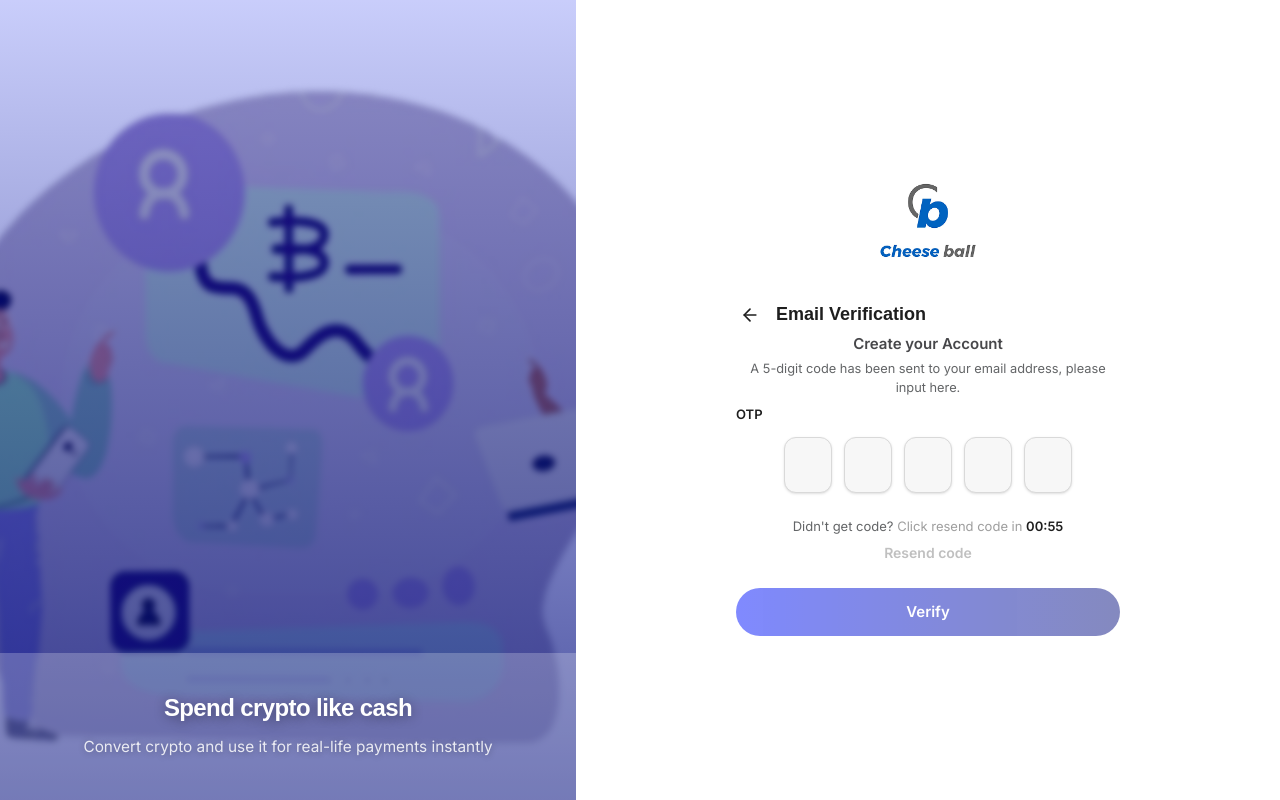
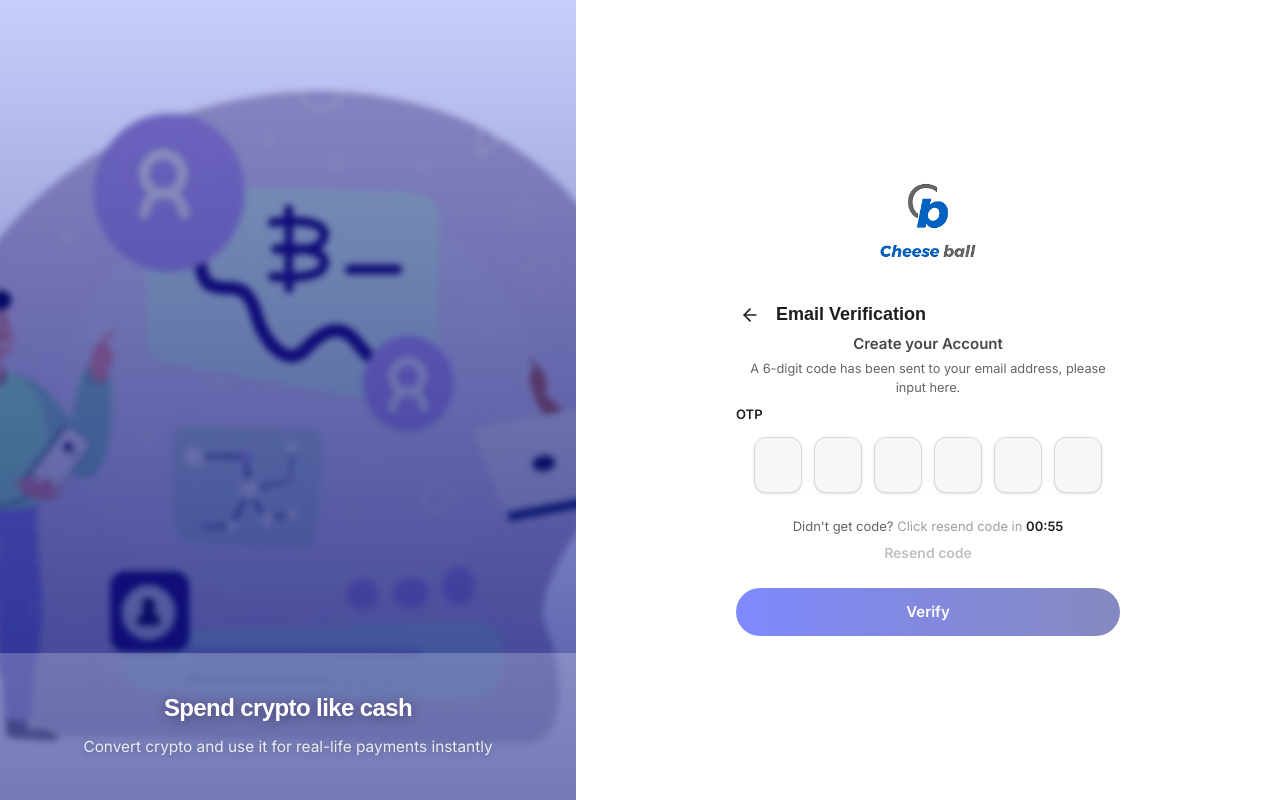
Before and after one commit to animinatesphere/Cheeseball, a React (Vite) app: page /verify-account in a window 1280 px wide. Built offline with nearby package versions, Linux system fonts and the light colour scheme.

Commit message:
fix: update OTP length from 5 to 6 for verification process

```diff
--- a/src/user/auth/signup/Verify.jsx
+++ b/src/user/auth/signup/Verify.jsx
@@ -6,7 +6,7 @@ import { ArrowLeft, Loader2 } from "lucide-react";
 import authService from "../../../lib/authService";
 
 const RESEND_SECONDS = 60;
-const OTP_LENGTH = 5;
+const OTP_LENGTH = 6;
 
 const Verify = () => {
   const navigate = useNavigate();
```
